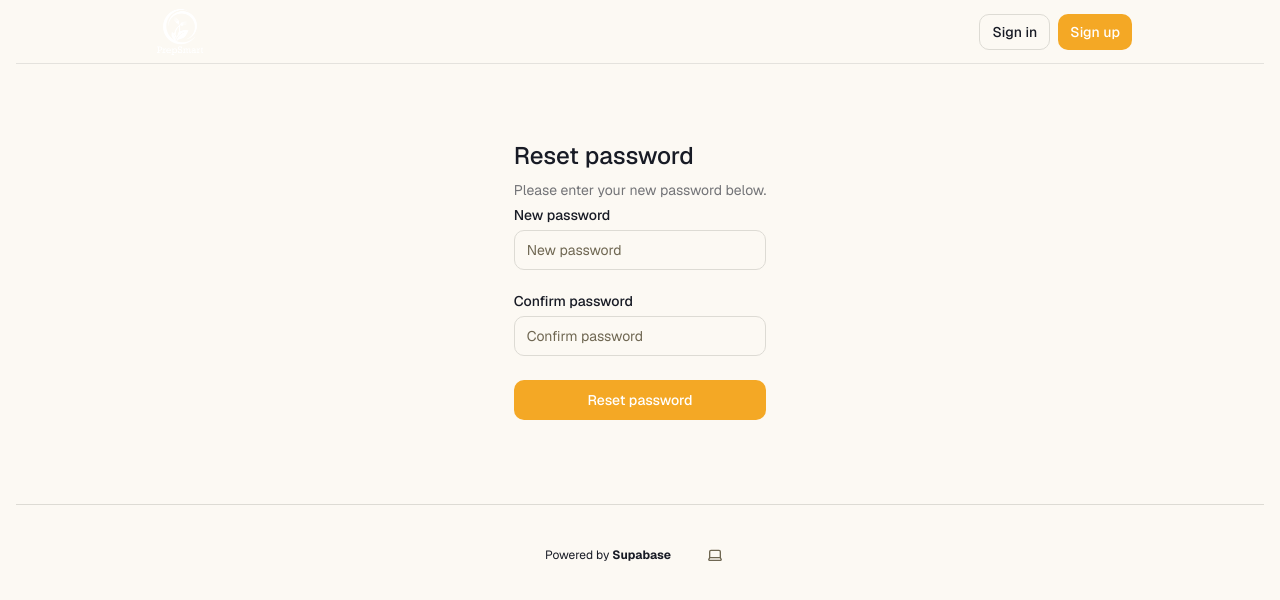
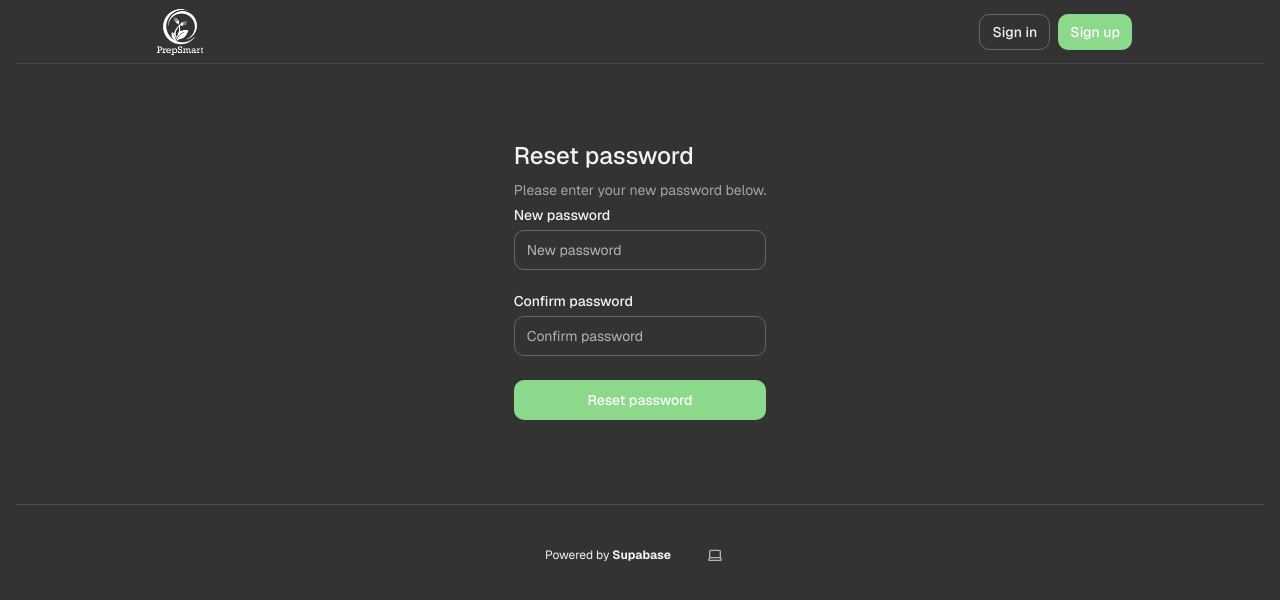
Before and after one commit to ChrisMichaudd/seng401test, a Next.js app: page /protected/reset-password in a window 1280 px wide. Shown: the top 600 px of the page. Built offline with nearby package versions, Linux system fonts and the light colour scheme; no server answers.

Commit message:
Changed background color to charcoal and updated button hover/normal color to green

```diff
--- a/app/globals.css
+++ b/app/globals.css
@@ -2,62 +2,73 @@
 @tailwind components;
 @tailwind utilities;
 
-@layer base {
 :root {
-    --background: 43 55% 97%;
-    --foreground: 230 20% 12%;
-    --card: 43 50% 95%;
-    --card-foreground: 230 25% 15%;
-    --popover: 43 50% 95%;
-    --popover-foreground: 230 25% 15%;
-    --primary: 38 90% 55%;
-    --primary-foreground: 0 0% 100%;
-    --secondary: 190 75% 45%;
-    --secondary-foreground: 190 50% 15%;
-    --muted: 43 20% 92%;
-    --muted-foreground: 43 15% 38%;
-    --accent: 100 40% 50%;
+  --background: 0 0% 20%; /* Charcoal grey background */
+  --foreground: 0 0% 95%; /* Light text on charcoal */
+  --card: 0 0% 25%; /* Dark charcoal card */
+  --card-foreground: 0 0% 95%; /* Light text on dark card */
+  --popover: 0 0% 25%; /* Dark charcoal popover */
+  --popover-foreground: 0 0% 95%; /* Light text on dark popover */
+
+  /* Adjusted green with higher lightness */
+  --primary: 120 50% 70%; /* Lighter green */
+  --primary-foreground: 0 0% 100%; /* White primary text */
+
+  --secondary: 190 75% 45%; /* Blue secondary */
+  --secondary-foreground: 190 50% 15%; /* Dark secondary text */
+  --muted: 0 0% 40%; /* Dark muted color */
+  --muted-foreground: 0 0% 70%; /* Lighter muted text */
+
+  /* Adjusted green with higher lightness */
+  --accent: 120 50% 70%; /* Lighter green */
+  --accent-foreground: 0 0% 100%; /* White accent text */
+
+  --destructive: 0 70% 55%; /* Darker red destructive */
+  --destructive-foreground: 0 0% 98%; /* Light destructive text */
+  --border: 0 0% 30%; /* Darker border */
+  --input: 0 0% 40%; /* Darker input */
+  --ring: 120 80% 50%; /* Green ring */
+  --radius: 0.75rem;
+  --chart-1: 120 80% 50%; /* Green chart */
+  --chart-2: 190 65% 45%; /* Blue chart */
+  --chart-3: 270 60% 50%; /* Purple chart */
+  --chart-4: 10 85% 50%; /* Orange chart */
+  --chart-5: 0 75% 50%; /* Red chart */
+}
+
+.dark {
+  --background: 0 0% 10%;
+  --foreground: 0 0% 95%;
+  --card: 0 0% 15%;
+  --card-foreground: 0 0% 98%;
+  --popover: 0 0% 12%;
+  --popover-foreground: 0 0% 98%;
+
+
+  --primary: 120 50% 60%;
+  --primary-foreground: 0 0% 10%;
+
+  --secondary: 190 65% 30%;
+  --secondary-foreground: 0 0% 100%;
+  --muted: 0 0% 20%;
+  --muted-foreground: 0 0% 75%;
+
+
+  --accent: 120 50% 60%;
   --accent-foreground: 0 0% 100%;
-    --destructive: 0 70% 55%;
+
+  --destructive: 0 65% 50%;
   --destructive-foreground: 0 0% 98%;
-    --border: 43 12% 85%;
-    --input: 43 12% 85%;
-    --ring: 38 90% 55%;
-    --radius: 0.75rem;
-    --chart-1: 38 80% 55%;
+  --border: 0 0% 20%;
+  --input: 0 0% 15%;
+  --ring: 120 80% 50%;
+  --chart-1: 120 50% 60%;
   --chart-2: 190 65% 45%;
   --chart-3: 270 60% 50%;
   --chart-4: 10 85% 50%;
   --chart-5: 0 75% 50%;
 }
 
-  .dark {
-    --background: 230 30% 8%;
-    --foreground: 0 0% 95%;
-    --card: 230 25% 10%;
-    --card-foreground: 0 0% 98%;
-    --popover: 230 25% 12%;
-    --popover-foreground: 0 0% 98%;
-    --primary: 38 90% 60%;
-    --primary-foreground: 0 0% 10%;
-    --secondary: 190 65% 30%;
-    --secondary-foreground: 0 0% 100%;
-    --muted: 230 10% 18%;
-    --muted-foreground: 230 10% 75%;
-    --accent: 100 40% 45%;
-    --accent-foreground: 0 0% 100%;
-    --destructive: 0 65% 50%;
-    --destructive-foreground: 0 0% 98%;
-    --border: 230 20% 14%;
-    --input: 230 20% 18%;
-    --ring: 38 90% 60%;
-    --chart-1: 38 80% 55%;
-    --chart-2: 190 65% 45%;
-    --chart-3: 270 60% 50%;
-    --chart-4: 10 85% 50%;
-    --chart-5: 0 75% 50%;
-  }
-}
 
 @layer base {
   * {
@@ -65,5 +76,7 @@
   }
   body {
     @apply bg-background text-foreground;
+
   }
+
 }
```
Lines whose indentation alone changed are shown as unchanged.
